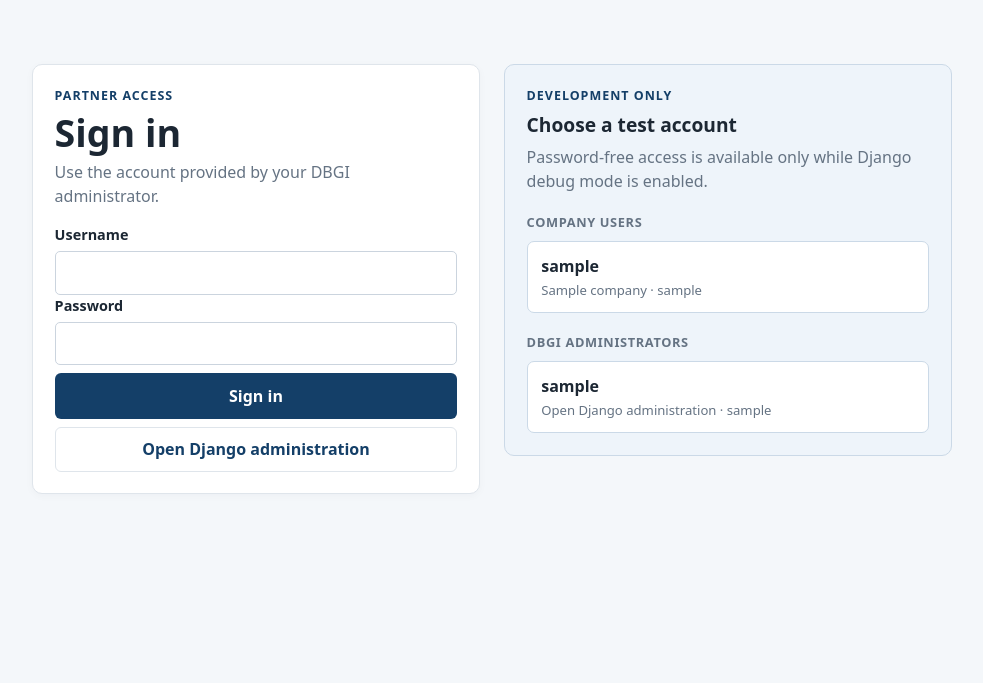
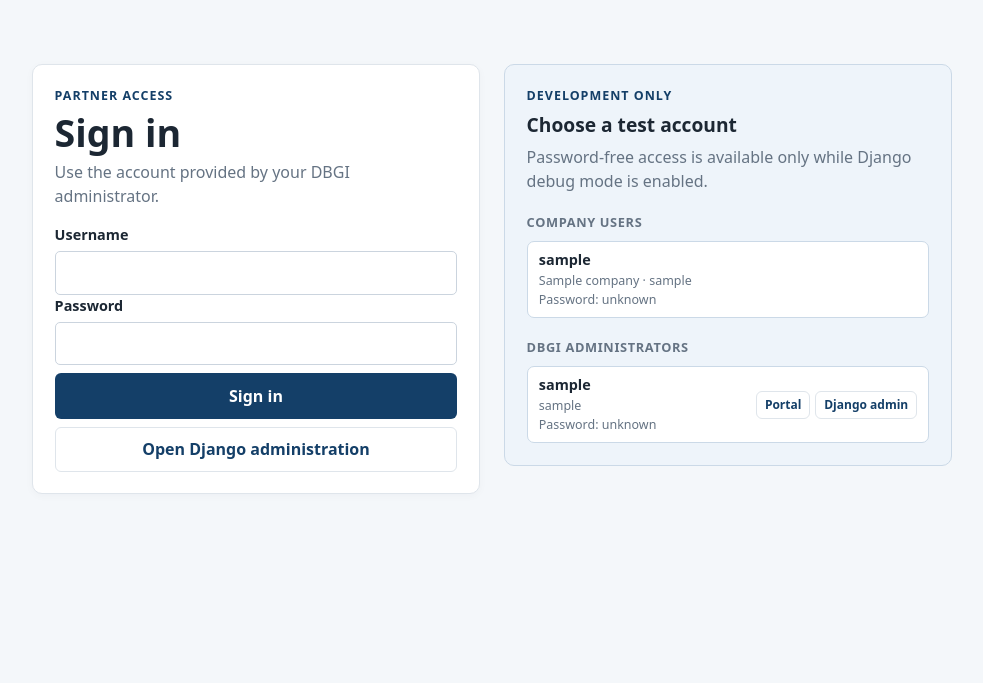
Before and after one commit to dbsuarez/dbgi-deal-registration-portal, a Django app: template templates/registration/login.html in a window 1280 px wide. Shown: the part 68-751 px from the top of the page, without its empty margins (148-1131 px from the left). Run offline with Django 5.2, Linux system fonts and the light colour scheme; the template is opened without the code that fills it: most values are stand-ins (such as "Sample title", 1, 10 or a date in 2020); form fields are guessed from the names that the template uses.

Commit message:
Show test passwords and choose a destination on the debug login panel
In debug mode only, each account shows the known test password, or "unknown".
DBGI accounts get separate Portal and Django admin buttons, and the cards are
more compact.

Co-Authored-By: Claude Opus 5.5 <noreply@anthropic.com>

```diff
--- a/registrations/static/registrations/app.css
+++ b/registrations/static/registrations/app.css
@@ -62,12 +62,18 @@ h2 { margin-bottom: 1rem; font-size: 1.2rem; }
 .debug-login h2 { margin-bottom: .35rem; }
 .debug-account-group { margin-top: 1.25rem; }
 .debug-account-group h3 { margin: 0 0 .55rem; font-size: .8rem; color: var(--muted); letter-spacing: .05em; text-transform: uppercase; }
-.debug-account-list { display: grid; gap: .55rem; }
+.debug-account-list { display: grid; gap: .4rem; }
 .debug-account-list form { margin: 0; }
-.debug-account { width: 100%; display: flex; flex-direction: column; gap: .15rem; padding: .75rem .85rem; border: 1px solid #cbd9e7; border-radius: 7px; color: var(--ink); background: var(--surface); text-align: left; font: inherit; cursor: pointer; }
+.debug-account { width: 100%; display: flex; flex-direction: column; gap: .05rem; padding: .45rem .7rem; border: 1px solid #cbd9e7; border-radius: 7px; color: var(--ink); background: var(--surface); text-align: left; font: inherit; cursor: pointer; }
 .debug-account:hover { border-color: var(--brand); background: #f9fcff; }
 .debug-account:focus-visible { outline: 3px solid #143f6840; outline-offset: 2px; }
-.debug-account span { color: var(--muted); font-size: .82rem; }
+.debug-account { font-size: .9rem; }
+.debug-account span { color: var(--muted); font-size: .78rem; }
+.debug-admin-account { flex-direction: row; align-items: center; justify-content: space-between; gap: .5rem; }
+.debug-admin-account:hover { border-color: #cbd9e7; background: var(--surface); }
+.debug-account-details { min-width: 0; display: flex; flex-direction: column; gap: .05rem; overflow-wrap: anywhere; }
+.debug-account-actions { flex-shrink: 0; display: flex; gap: .3rem; }
+.debug-account-actions .button { min-height: 28px; padding: .15rem .5rem; font-size: .75rem; white-space: nowrap; }
 .field-grid { display: grid; grid-template-columns: repeat(2, minmax(0, 1fr)); gap: 1rem; }
 .field { min-width: 0; display: flex; flex-direction: column; gap: .35rem; }
 .field label { font-size: .9rem; font-weight: 700; }
--- a/templates/registration/login.html
+++ b/templates/registration/login.html
@@ -41,6 +41,7 @@
                 <button class="debug-account" type="submit">
                   <strong>{{ account.get_full_name|default:account.username }}</strong>
                   <span>{{ account.company.name|default:"No company assigned" }} · {{ account.username }}</span>
+                  <span>Password: {{ account.debug_password|default:"unknown" }}</span>
                 </button>
               </form>
             {% endfor %}
@@ -53,15 +54,27 @@
           <h3 id="admin-accounts-heading">DBGI administrators</h3>
           <div class="debug-account-list">
             {% for account in development_admin_users %}
-              <form method="post" action="{% url 'development-login' %}">
-                {% csrf_token %}
-                <input type="hidden" name="username" value="{{ account.username }}">
-                <input type="hidden" name="next" value="{% if next %}{{ next }}{% else %}/admin/{% endif %}">
-                <button class="debug-account" type="submit">
+              <div class="debug-account debug-admin-account">
+                <div class="debug-account-details">
                   <strong>{{ account.get_full_name|default:account.username }}</strong>
-                  <span>Open Django administration · {{ account.username }}</span>
-                </button>
-              </form>
+                  <span>{{ account.username }}</span>
+                  <span>Password: {{ account.debug_password|default:"unknown" }}</span>
+                </div>
+                <div class="debug-account-actions">
+                  <form method="post" action="{% url 'development-login' %}">
+                    {% csrf_token %}
+                    <input type="hidden" name="username" value="{{ account.username }}">
+                    <input type="hidden" name="next" value="/">
+                    <button class="button secondary" type="submit" aria-label="Open the portal as {{ account.username }}">Portal</button>
+                  </form>
+                  <form method="post" action="{% url 'development-login' %}">
+                    {% csrf_token %}
+                    <input type="hidden" name="username" value="{{ account.username }}">
+                    <input type="hidden" name="next" value="/admin/">
+                    <button class="button secondary" type="submit" aria-label="Open Django admin as {{ account.username }}">Django admin</button>
+                  </form>
+                </div>
+              </div>
             {% endfor %}
           </div>
         </section>
```
Also changed, not shown: devtools/views.py (+14 -0 lines), registrations/tests.py (+26 -0 lines).
